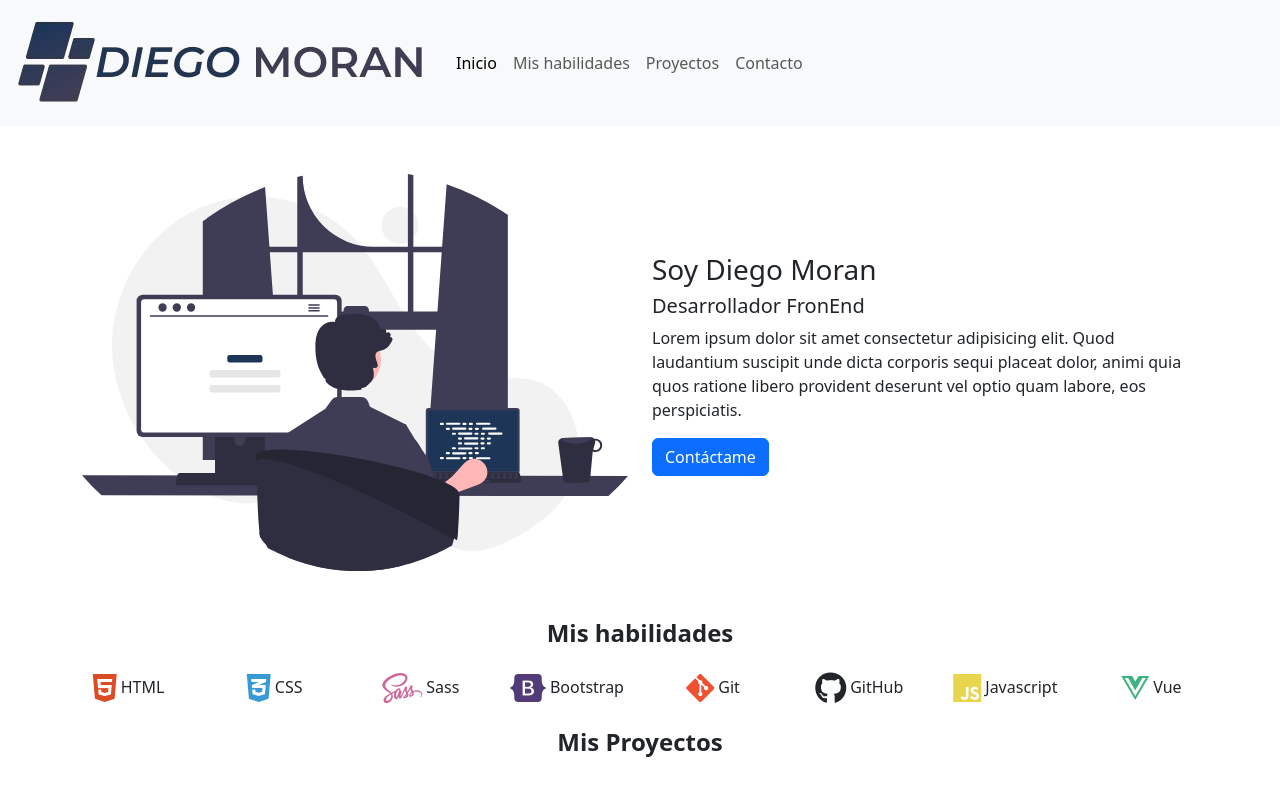
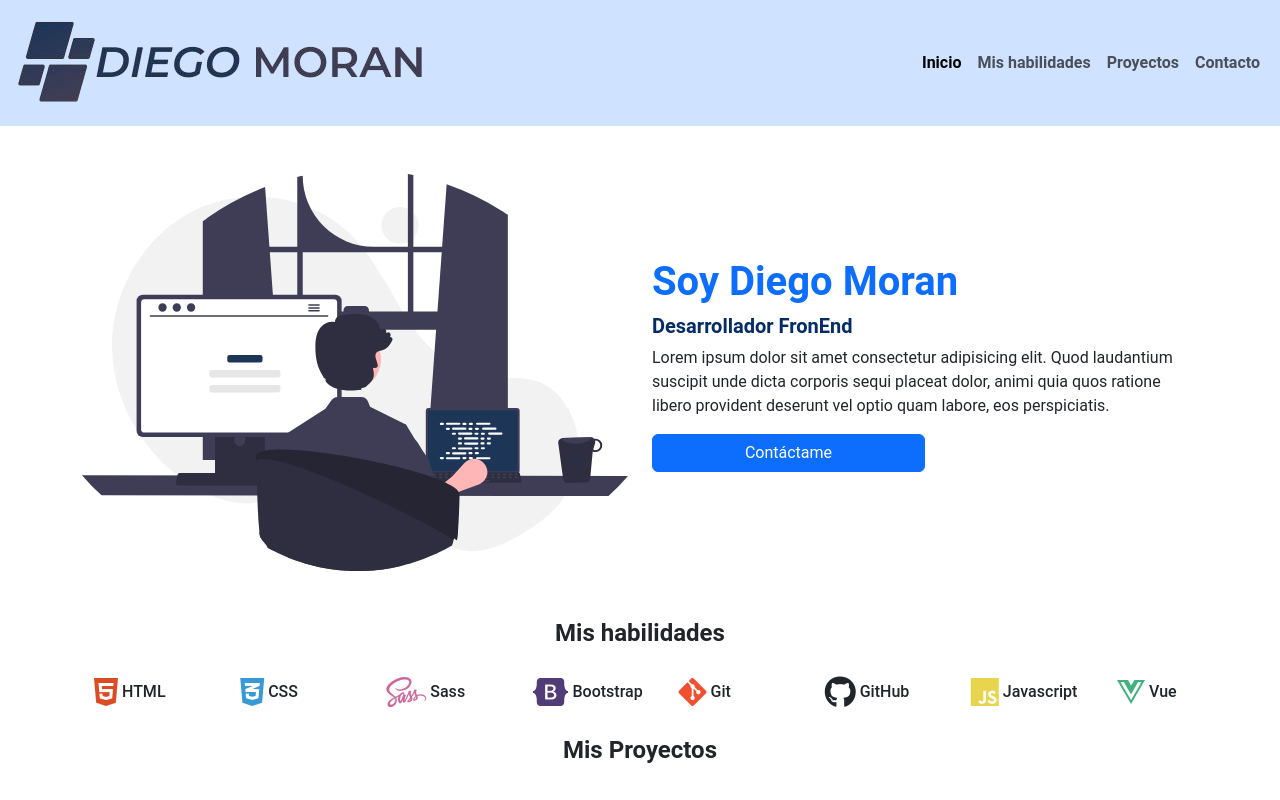
Before and after one commit to diegocmd20/Mi-Primer-Portafolio, a website: page index.html in a window 1280 px wide. Shown: the top 800 px of the page. Drawn offline with Linux system fonts and the light colour scheme.

Commit message:
Project done

```diff
--- /dev/null
+++ b/assets/sass/base/_typography.scss
@@ -0,0 +1,3 @@
+*,body{
+    font-family: "Roboto", sans-serif;
+}
--- a/assets/sass/main.scss
+++ b/assets/sass/main.scss
@@ -1 +1,2 @@
 @import '../../node_modules/bootstrap/scss/bootstrap.scss';
+@import 'base/typography';
--- a/index.html
+++ b/index.html
@@ -9,9 +9,9 @@
 
   <body>
     <header>
-      <nav class="navbar navbar-expand-lg bg-body-tertiary">
+      <nav class="navbar navbar-expand-lg bg-primary-subtle">
         <div class="container-fluid">
-          <a class="navbar-brand" href="#"><img src="./assets/img/logo-dm.png"  alt="logo-dm"></a>
+          <a class="navbar-brand" href="#"><img src="./assets/img/logo-dm.png" class="img-fluid" alt="logo-dm"></a>
           <button
             class="navbar-toggler"
             type="button"
@@ -24,11 +24,11 @@
             <span class="navbar-toggler-icon"></span>
           </button>
           <div class="collapse navbar-collapse" id="navbarNavAltMarkup">
-            <div class="navbar-nav">
-              <a class="nav-link active" aria-current="page" href="#">Inicio</a>
-              <a class="nav-link" href="#skills">Mis habilidades</a>
-              <a class="nav-link" href="#projects">Proyectos</a>
-              <a class="nav-link" href="#contact">Contacto</a>
+            <div class="navbar-nav ms-auto">
+              <a class="nav-link active fw-bold" aria-current="page" href="#">Inicio</a>
+              <a class="nav-link fw-semibold" href="#skills">Mis habilidades</a>
+              <a class="nav-link fw-semibold" href="#projects">Proyectos</a>
+              <a class="nav-link fw-semibold" href="#contact">Contacto</a>
             </div>
           </div>
         </div>
@@ -41,15 +41,15 @@
         </div>
         <div class="col-12 col-md-6">
           <div class="my-3">
-            <h3>Soy Diego Moran</h3>
-            <h5>Desarrollador FronEnd</h5>
+            <h3 class="display-6 fw-bold text-primary">Soy Diego Moran</h3>
+            <h5 class="text-primary-emphasis fw-bold">Desarrollador FronEnd</h5>
             <p>
               Lorem ipsum dolor sit amet consectetur adipisicing elit. Quod
               laudantium suscipit unde dicta corporis sequi placeat dolor, animi
               quia quos ratione libero provident deserunt vel optio quam labore,
               eos perspiciatis.
             </p>
-            <button type="submit" class="btn btn-primary mb-3 "><a class="text-decoration-none text-white" href="#contact">Contáctame</a>
+            <button type="submit" class="btn btn-primary mb-3 col-12 col-md-6"><a class="text-decoration-none text-white" href="#contact">Contáctame</a>
 
             </button>
           </div>
@@ -62,49 +62,49 @@
         class="row text-center justify-content-between mx-auto my-4 align-items-center"
       >
         <div class="col-6 col-md-1">
-          <div class="d-flex gap-1 justify-content-center align-items-center">
+          <div class="d-flex gap-1 align-items-center my-1">
             <i class="fa-brands fa-2x fa-html5" style="color: #dd4b25"></i>
             <h6 class="fs-6 my-1">HTML</h6>
           </div>
         </div>
         <div class="col-6 col-md-1">
-          <div class="d-flex gap-1 justify-content-center align-items-center">
+          <div class="d-flex gap-1 align-items-center my-1">
             <i class="fa-brands fa-2x fa-css3-alt" style="color: #379ad6"></i>
             <h6 class="fs-6 my-1">CSS</h6>
           </div>
         </div>
         <div class="col-6 col-md-1">
-          <div class="d-flex gap-1 justify-content-center align-items-center">
+          <div class="d-flex gap-1 align-items-center my-1">
             <i class="fa-brands fa-2x fa-sass" style="color: #cd669a"></i>
             <h6 class="fs-6 my-1">Sass</h6>
           </div>
         </div>
         <div class="col-6 col-md-1">
-          <div class="d-flex gap-1 justify-content-center align-items-center">
+          <div class="d-flex gap-1 align-items-center my-1">
             <i class="fa-brands fa-2x fa-bootstrap" style="color: #533b78"></i>
             <h6 class="fs-6 my-1">Bootstrap</h6>
           </div>
         </div>
         <div class="col-6 col-md-1">
-          <div class="d-flex gap-1 justify-content-center align-items-center">
+          <div class="d-flex gap-1 align-items-center my-1">
             <i class="fa-brands fa-2x fa-git-alt" style="color: #f05030"></i>
             <h6 class="fs-6 my-1">Git</h6>
           </div>
         </div>
         <div class="col-6 col-md-1">
-          <div class="d-flex gap-1 justify-content-center align-items-center">
+          <div class="d-flex gap-1 align-items-center my-1">
             <i class="fa-brands fa-2x fa-github" style="color: #212529"></i>
             <h6 class="fs-6 my-1">GitHub</h6>
           </div>
         </div>
         <div class="col-6 col-md-1">
-          <div class="d-flex gap-1 justify-content-center align-items-center">
+          <div class="d-flex gap-1 align-items-center my-1">
             <i class="fa-brands fa-2x fa-js" style="color: #e8d44d"></i>
             <h6 class="fs-6 my-1">Javascript</h6>
           </div>
         </div>
         <div class="col-6 col-md-1">
-          <div class="d-flex gap-1 justify-content-center align-items-center">
+          <div class="d-flex gap-1 align-items-center my-1">
             <i class="fa-brands fa-2x fa-vuejs" style="color: #3fb27f"></i>
             <h6 class="fs-6 my-1">Vue</h6>
           </div>
@@ -197,7 +197,7 @@
               ></textarea>
             </div>
             <div class="col-12 col-md-6">
-              <button type="submit" class="btn btn-primary mb-3">Enviar</button>
+              <button type="submit" class="btn btn-primary mb-3 col-12 col-md-6">Enviar</button>
             </div>
           </form>
         </div>
```
Also changed, not shown: assets/css/main.css, 1 other file.
